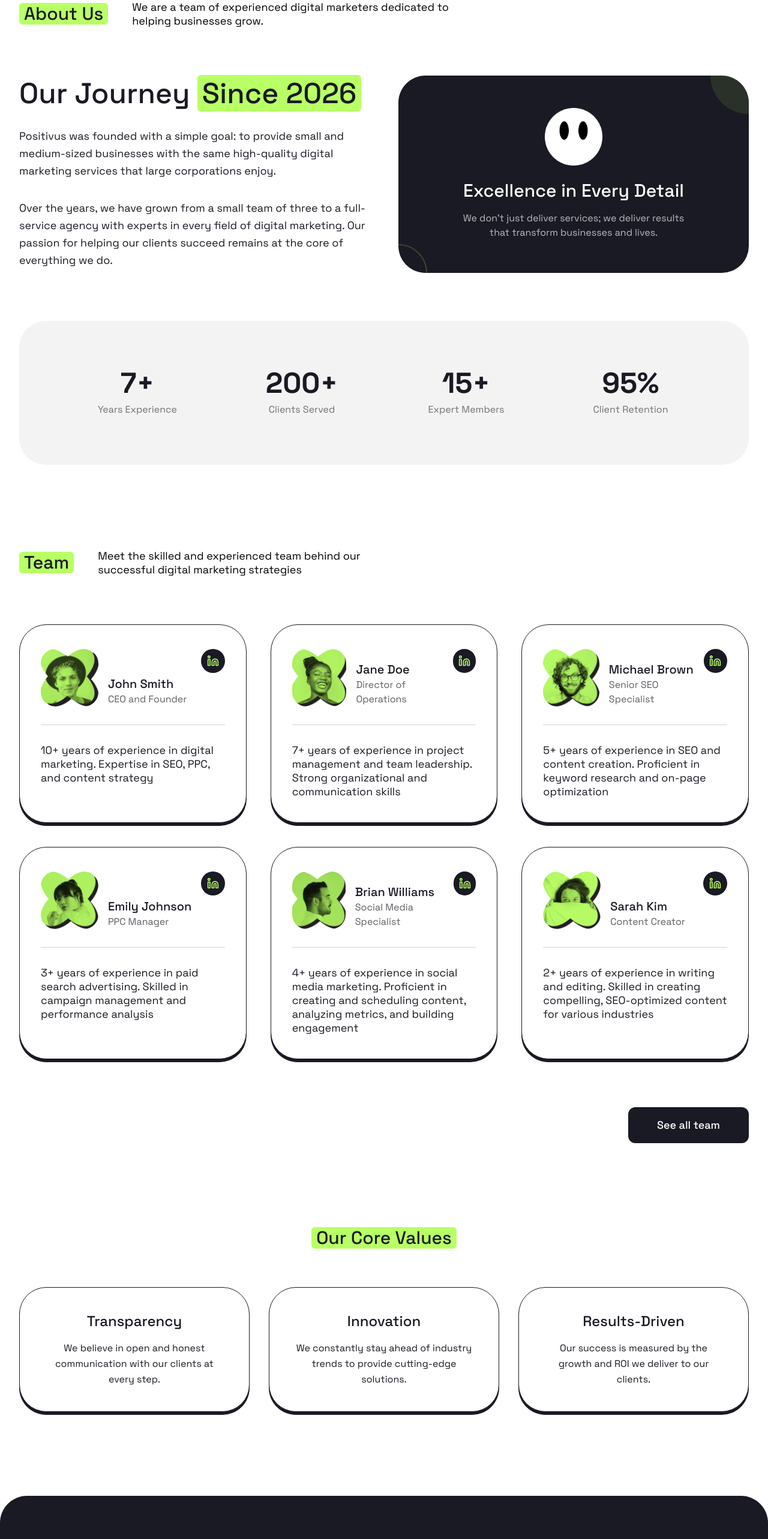
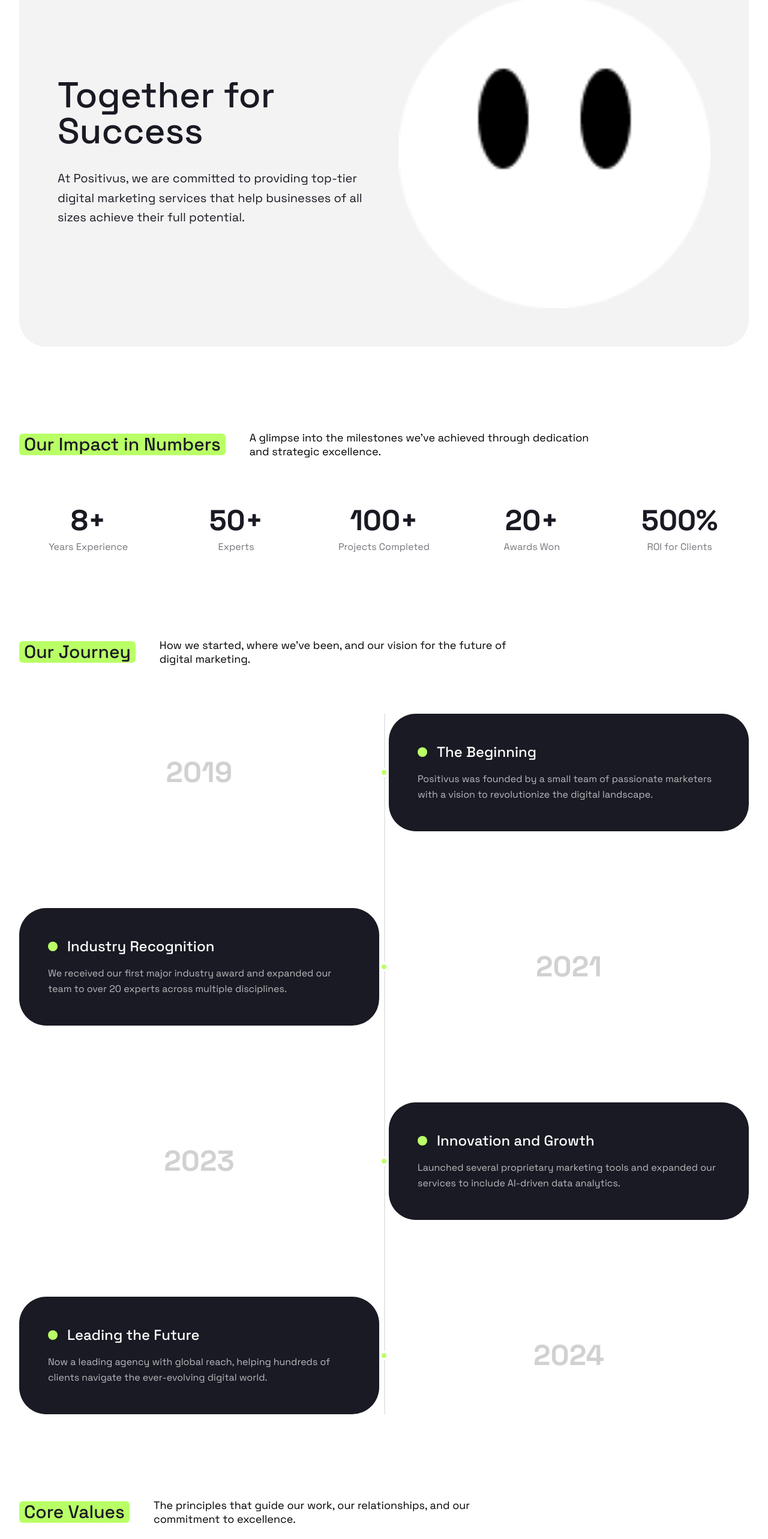
Before and after one commit to FoxPink/positivus, a React (Vite) app: page /about in a window 1280 px wide. Shown: the part 220-2786 px from the top of the page at 60% size. Built offline with nearby package versions, Linux system fonts and the light colour scheme.

Commit message:
update About page with 7 new sections and responsive design

```diff
--- a/src/pages/About.tsx
+++ b/src/pages/About.tsx
@@ -1,7 +1,12 @@
 import { useEffect, useState, useRef } from 'react';
 import { motion, useMotionValue, useTransform, animate, useInView } from 'framer-motion';
-import Team from '../components/sections/Team';
 import AboutImage from '../assets/about.png';
+import HeartIcon from '../assets/Illustration/heart.png';
+import PlayIcon from '../assets/Illustration/play.png';
+import ShareIcon from '../assets/Illustration/share.png';
+import LocationIcon from '../assets/Illustration/location.png';
+import CTAIllustration from '../assets/Illustration/Illustration.png';
+import GreenStar from '../assets/Services/GreenStar.png';
 
 const Counter = ({ value, suffix = "" }: { value: number; suffix?: string }) => {
   const count = useMotionValue(0);
@@ -29,111 +34,228 @@
   return <span ref={ref}>{displayValue}{suffix}</span>;
 };
 
+const SectionHeading = ({ badge, text }: { badge: string; text: string }) => (
+  <div className="flex flex-col md:flex-row md:items-center gap-10 mb-20">
+    <h2 className="section-title mb-0">{badge}</h2>
+    <p className="max-w-[580px] font-space font-normal text-[18px] leading-[23px] text-black">
+      {text}
+    </p>
+  </div>
+);
+
 const AboutPage = () => {
+  const journeyRef = useRef(null);
+  const isJourneyInView = useInView(journeyRef, { once: true, margin: "-100px" });
+
   return (
-    <div className="pt-[100px] md:pt-[150px]">
-      {/* Hero Section of About Page */}
-      <section className="py-10 md:py-[70px] bg-white">
+    <div className="pt-[100px] md:pt-[150px] pb-20">
+      {/* 1. Hero Section */}
+      <section className="mb-[140px]">
         <div className="container">
-          <div className="flex flex-col md:flex-row md:items-center gap-10 mb-20">
-            <h1 className="section-title mb-0">About Us</h1>
-            <p className="max-w-[580px] font-space font-normal text-[18px] leading-[23px] text-black">
-              We are a team of experienced digital marketers dedicated to helping businesses grow.
-            </p>
-          </div>
-
-          <div className="grid md:grid-cols-2 gap-12 items-center mb-20">
-            <motion.div
-              initial={{ opacity: 0, x: -30 }}
-              animate={{ opacity: 1, x: 0 }}
-              transition={{ duration: 0.6 }}
-              className="flex flex-col gap-8"
-            >
-              <h2 className="text-4xl md:text-5xl font-medium leading-tight">
-                Our Journey <span className="bg-primary px-2 rounded-md">Since 2026</span>
-              </h2>
-              <p className="text-lg text-dark leading-relaxed">
-                Positivus was founded with a simple goal: to provide small and medium-sized businesses with the same high-quality digital marketing services that large corporations enjoy.
+          <div className="bg-grey rounded-[45px] p-8 md:p-16 flex flex-col md:flex-row items-center gap-12 overflow-hidden">
+            <div className="flex-1 space-y-8">
+              <h1 className="text-5xl md:text-6xl font-medium leading-tight">
+                Together for Success
+              </h1>
+              <p className="text-xl text-dark leading-relaxed max-w-xl">
+                At Positivus, we are committed to providing top-tier digital marketing services that help businesses of all sizes achieve their full potential.
               </p>
-              <p className="text-lg text-dark leading-relaxed">
-                Over the years, we have grown from a small team of three to a full-service agency with experts in every field of digital marketing. Our passion for helping our clients succeed remains at the core of everything we do.
-              </p>
-            </motion.div>
-
-            <motion.div
-              initial={{ opacity: 0, scale: 0.9 }}
-              animate={{ opacity: 1, scale: 1 }}
-              transition={{ duration: 0.6, delay: 0.2 }}
-              className="bg-dark rounded-[45px] p-12 aspect-video flex items-center justify-center relative overflow-hidden"
-            >
-              <div className="relative z-10 text-center flex flex-col items-center">
-                <div className="w-24 h-24 mb-6 flex items-center justify-center">
-                  <img
-                    src={AboutImage}
-                    alt="About Us Illustration"
-                    className="w-full h-auto object-contain"
-                  />
-                </div>
-                <h3 className="text-white text-3xl font-medium mb-4">Excellence in Every Detail</h3>
-                <p className="text-white/70 max-w-sm mx-auto">
-                  We don't just deliver services; we deliver results that transform businesses and lives.
-                </p>
-              </div>
-              <div className="absolute top-0 right-0 w-32 h-32 bg-primary/10 rounded-full -mr-16 -mt-16"></div>
-              <div className="absolute bottom-0 left-0 w-24 h-24 border-2 border-primary/20 rounded-full -ml-12 -mb-12"></div>
-            </motion.div>
-          </div>
-
-          {/* Stats Section */}
-          <div className="bg-grey rounded-[45px] p-10 md:p-20 grid grid-cols-2 md:grid-cols-4 gap-10">
-            <div className="text-center">
-              <div className="text-5xl font-bold text-dark mb-2">
-                <Counter value={7} suffix="+" />
-              </div>
-              <div className="text-dark/60">Years Experience</div>
             </div>
-            <div className="text-center">
-              <div className="text-5xl font-bold text-dark mb-2">
-                <Counter value={200} suffix="+" />
-              </div>
-              <div className="text-dark/60">Clients Served</div>
-            </div>
-            <div className="text-center">
-              <div className="text-5xl font-bold text-dark mb-2">
-                <Counter value={15} suffix="+" />
-              </div>
-              <div className="text-dark/60">Expert Members</div>
-            </div>
-            <div className="text-center">
-              <div className="text-5xl font-bold text-dark mb-2">
-                <Counter value={95} suffix="%" />
-              </div>
-              <div className="text-dark/60">Client Retention</div>
+            <div className="flex-1 relative">
+              <motion.img
+                src={AboutImage}
+                alt="Together for Success"
+                className="w-full h-auto object-contain"
+                initial={{ opacity: 0, scale: 0.8 }}
+                animate={{ opacity: 1, scale: 1 }}
+                transition={{ duration: 0.8 }}
+              />
             </div>
           </div>
         </div>
       </section>
 
-      {/* Reuse Team Section on About Page */}
-      <Team />
+      {/* 2. Impact in Numbers */}
+      <section className="mb-[140px]">
+        <div className="container">
+          <SectionHeading
+            badge="Our Impact in Numbers"
+            text="A glimpse into the milestones we've achieved through dedication and strategic excellence."
+          />
+          <div className="grid grid-cols-2 md:grid-cols-5 gap-8 md:gap-4 text-center">
+            {[
+              { value: 8, suffix: "+", label: "Years Experience" },
+              { value: 50, suffix: "+", label: "Experts" },
+              { value: 100, suffix: "+", label: "Projects Completed" },
+              { value: 20, suffix: "+", label: "Awards Won" },
+              { value: 500, suffix: "%", label: "ROI for Clients" }
+            ].map((stat, i) => (
+              <div key={i} className="flex flex-col items-center">
+                <div className="text-4xl md:text-5xl font-bold text-dark mb-2">
+                  <Counter value={stat.value} suffix={stat.suffix} />
+                </div>
+                <div className="text-sm md:text-base text-dark/60 font-space whitespace-pre-line">
+                  {stat.label}
+                </div>
+              </div>
+            ))}
+          </div>
+        </div>
+      </section>
 
-      {/* Values Section */}
-      <section className="py-10 md:py-[70px] bg-white">
-        <div className="container text-center">
-          <h2 className="section-title mb-16">Our Core Values</h2>
-          <div className="grid md:grid-cols-3 gap-8">
+      {/* 3. Our Journey (Timeline) */}
+      <section className="mb-[140px]">
+        <div className="container">
+          <SectionHeading
+            badge="Our Journey"
+            text="How we started, where we've been, and our vision for the future of digital marketing."
+          />
+
+          <div ref={journeyRef} className="relative mt-20 px-4 md:px-0">
+            {/* Vertical Line */}
+            <div className="absolute left-1/2 top-0 bottom-0 w-0.5 bg-dark/10 hidden md:block" />
+
+            <div className="space-y-20 md:space-y-32">
+              {[
+                { year: '2019', title: 'The Beginning', desc: 'Positivus was founded by a small team of passionate marketers with a vision to revolutionize the digital landscape.' },
+                { year: '2021', title: 'Industry Recognition', desc: 'We received our first major industry award and expanded our team to over 20 experts across multiple disciplines.' },
+                { year: '2023', title: 'Innovation and Growth', desc: 'Launched several proprietary marketing tools and expanded our services to include AI-driven data analytics.' },
+                { year: '2024', title: 'Leading the Future', desc: 'Now a leading agency with global reach, helping hundreds of clients navigate the ever-evolving digital world.' }
+              ].map((item, i) => (
+                <div key={i} className={`flex flex-col md:flex-row items-center gap-8 md:gap-0 ${i % 2 !== 0 ? 'md:flex-row-reverse' : ''}`}>
+                  <div className="flex-1 flex justify-center items-center">
+                    <span className="text-4xl md:text-5xl font-bold text-dark/20">{item.year}</span>
+                  </div>
+
+                  <div className="hidden md:flex justify-center items-center relative z-10 w-4 h-4 rounded-full bg-primary border-4 border-white shadow-sm" />
+
+                  <div className="flex-1 w-full">
+                    <motion.div
+                      initial={{ opacity: 0, x: i % 2 === 0 ? 50 : -50 }}
+                      animate={isJourneyInView ? { opacity: 1, x: 0 } : {}}
+                      transition={{ duration: 0.6, delay: i * 0.2 }}
+                      className="bg-dark text-white p-8 md:p-12 rounded-[45px] relative"
+                    >
+                      <div className="flex items-center gap-4 mb-4">
+                        <div className="w-4 h-4 rounded-full bg-primary" />
+                        <h3 className="text-2xl font-medium">{item.title}</h3>
+                      </div>
+                      <p className="text-white/70 leading-relaxed font-space">
+                        {item.desc}
+                      </p>
+                    </motion.div>
+                  </div>
+                </div>
+              ))}
+            </div>
+          </div>
+        </div>
+      </section>
+
+      {/* 4. Core Values */}
+      <section className="mb-[140px]">
+        <div className="container">
+          <SectionHeading
+            badge="Core Values"
+            text="The principles that guide our work, our relationships, and our commitment to excellence."
+          />
+          <div className="grid grid-cols-1 md:grid-cols-2 lg:grid-cols-4 gap-8">
             {[
-              { title: 'Transparency', desc: 'We believe in open and honest communication with our clients at every step.' },
-              { title: 'Innovation', desc: 'We constantly stay ahead of industry trends to provide cutting-edge solutions.' },
-              { title: 'Results-Driven', desc: 'Our success is measured by the growth and ROI we deliver to our clients.' }
+              { title: 'Client Success First', icon: HeartIcon, desc: 'Your growth is our primary metric. We align our strategies with your business objectives.' },
+              { title: 'Innovation', icon: PlayIcon, desc: 'We continuously explore new technologies and creative approaches to keep you ahead.' },
+              { title: 'Collaboration', icon: ShareIcon, desc: 'We believe in the power of working together—as a team and as a partner to our clients.' },
+              { title: 'Transparency', icon: LocationIcon, desc: 'Honest communication and clear reporting are at the heart of everything we do.' }
             ].map((value, i) => (
-              <div key={i} className="p-10 border border-dark rounded-[45px] shadow-[0px_5px_0px_#191A23] bg-white hover:bg-primary transition-colors group">
+              <div key={i} className="p-10 border border-dark rounded-[45px] shadow-[0px_5px_0px_#191A23] bg-white flex flex-col h-full">
                 <h3 className="text-2xl font-medium mb-4">{value.title}</h3>
-                <p className="text-dark group-hover:text-dark/80 leading-relaxed">
+                <p className="text-dark leading-relaxed mb-8 flex-grow">
                   {value.desc}
                 </p>
+                <div className="w-16 h-16 bg-primary/10 rounded-2xl flex items-center justify-center p-3">
+                  <img src={value.icon} alt={value.title} className="w-full h-full object-contain" />
+                </div>
               </div>
             ))}
+          </div>
+        </div>
+      </section>
+
+      {/* 5. Quote Section */}
+      <section className="mb-[140px]">
+        <div className="container">
+          <div className="bg-dark rounded-[45px] p-12 md:p-24 relative overflow-hidden">
+            <div className="relative z-10 max-w-4xl mx-auto text-center md:text-left flex flex-col md:flex-row items-center gap-12">
+              <div className="flex-1 space-y-8">
+                <blockquote className="text-3xl md:text-4xl font-medium text-white leading-tight italic">
+                  "At Positivus, we believe that success is built on innovation, collaboration, and a relentless focus on delivering results."
+                </blockquote>
+                <div className="text-primary text-xl font-medium">— John Smith, Founder of Positivus</div>
+              </div>
+              <div className="w-32 md:w-48 relative">
+                <motion.img
+                  src={GreenStar}
+                  alt="Decoration"
+                  animate={{
+                    scale: [1, 1.1, 1],
+                    rotate: [0, 15, -15, 0]
+                  }}
+                  transition={{ duration: 5, repeat: Infinity }}
+                  className="w-full h-auto object-contain"
+                />
+              </div>
+            </div>
+            {/* Background elements */}
+            <div className="absolute top-0 right-0 w-64 h-64 bg-primary/5 rounded-full -mr-32 -mt-32 blur-3xl" />
+            <div className="absolute bottom-0 left-0 w-48 h-48 bg-white/5 rounded-full -ml-24 -mb-24 blur-2xl" />
+          </div>
+        </div>
+      </section>
+
+      {/* 6. Awards Section */}
+      <section className="mb-[140px]">
+        <div className="container">
+          <SectionHeading
+            badge="Awards & Recognition"
+            text="Celebrating the milestones and industry accolades that validate our commitment to excellence."
+          />
+          <div className="grid grid-cols-1 sm:grid-cols-2 lg:grid-cols-4 gap-8">
+            {[
+              { year: '2023', name: 'Global Marketing Award', org: 'Best Agency' },
+              { year: '2022', name: 'Digital Excellence', org: 'Top Performer' },
+              { year: '2021', name: 'Innovation Hub', org: 'Future Leader' },
+              { year: '2020', name: 'Client Choice', org: 'Highest Rated' }
+            ].map((award, i) => (
+              <div key={i} className="bg-grey rounded-[45px] p-10 flex flex-col items-center text-center hover:bg-primary transition-colors duration-300 cursor-default group">
+                <div className="text-5xl mb-6 opacity-30 group-hover:opacity-100 transition-opacity">🏆</div>
+                <div className="text-sm font-bold text-dark/40 mb-2 uppercase tracking-widest">{award.year}</div>
+                <h3 className="text-xl font-bold text-dark mb-1">{award.name}</h3>
+                <p className="text-dark/60">{award.org}</p>
+              </div>
+            ))}
+          </div>
+        </div>
+      </section>
+
+      {/* 7. CTA Section */}
+      <section className="mb-[140px]">
+        <div className="container">
+          <div className="bg-primary rounded-[45px] p-12 md:p-16 relative overflow-hidden flex flex-col md:flex-row items-center justify-between gap-12">
+            <div className="max-w-xl space-y-8 relative z-10">
+              <h2 className="text-4xl md:text-5xl font-medium leading-tight text-dark">
+                Join Our Team
+              </h2>
+              <p className="text-xl text-dark/80 leading-relaxed">
+                Whether you're an experienced professional or a rising star, we're always looking for talent to help us shape the future of digital marketing.
+              </p>
+              <button className="btn-secondary w-full md:w-auto">
+                Explore Careers
+              </button>
+            </div>
+            <div className="w-full md:w-[400px] relative z-10">
+              <img src={CTAIllustration} alt="Join Our Team" className="w-full h-auto" />
+            </div>
+            {/* Background decoration */}
+            <div className="absolute top-1/2 left-1/2 -translate-x-1/2 -translate-y-1/2 w-[120%] h-[120%] border-[40px] border-white/10 rounded-full pointer-events-none" />
           </div>
         </div>
       </section>
```
